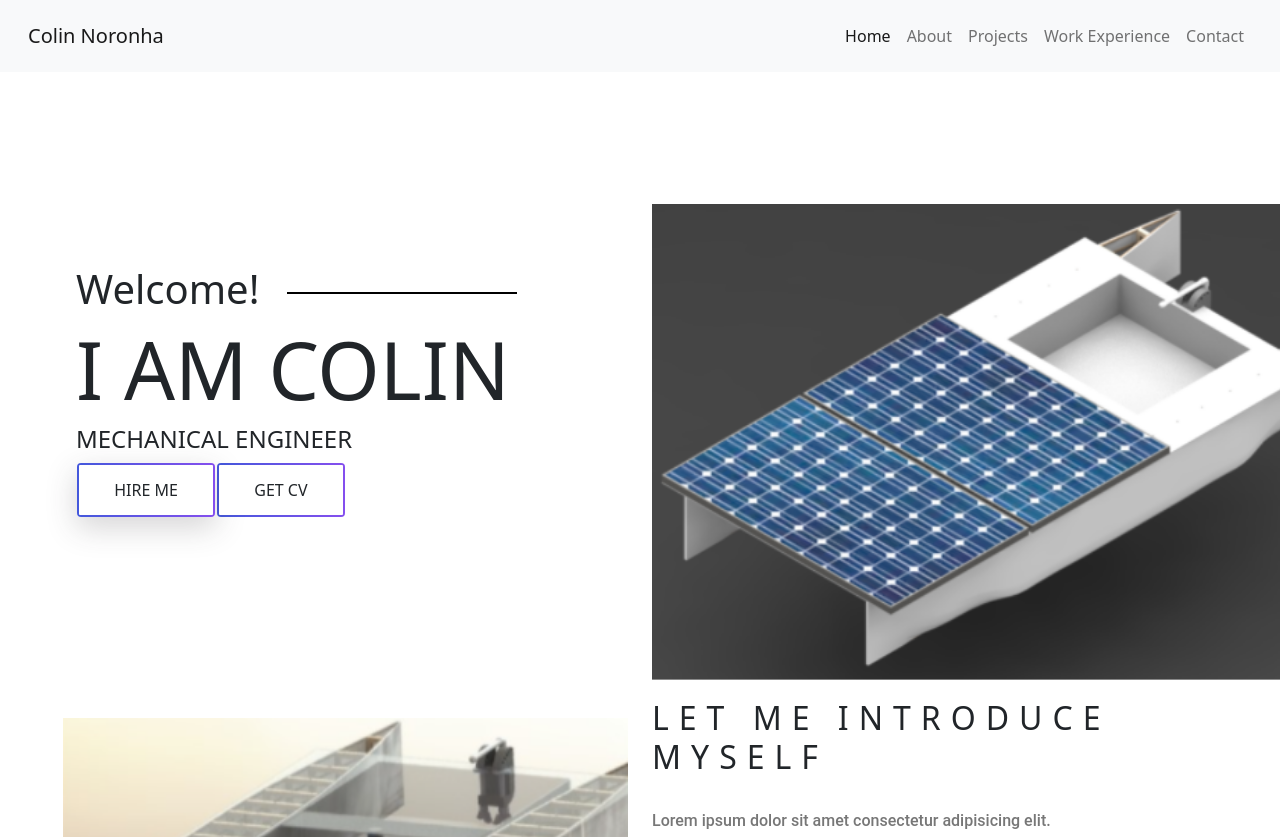
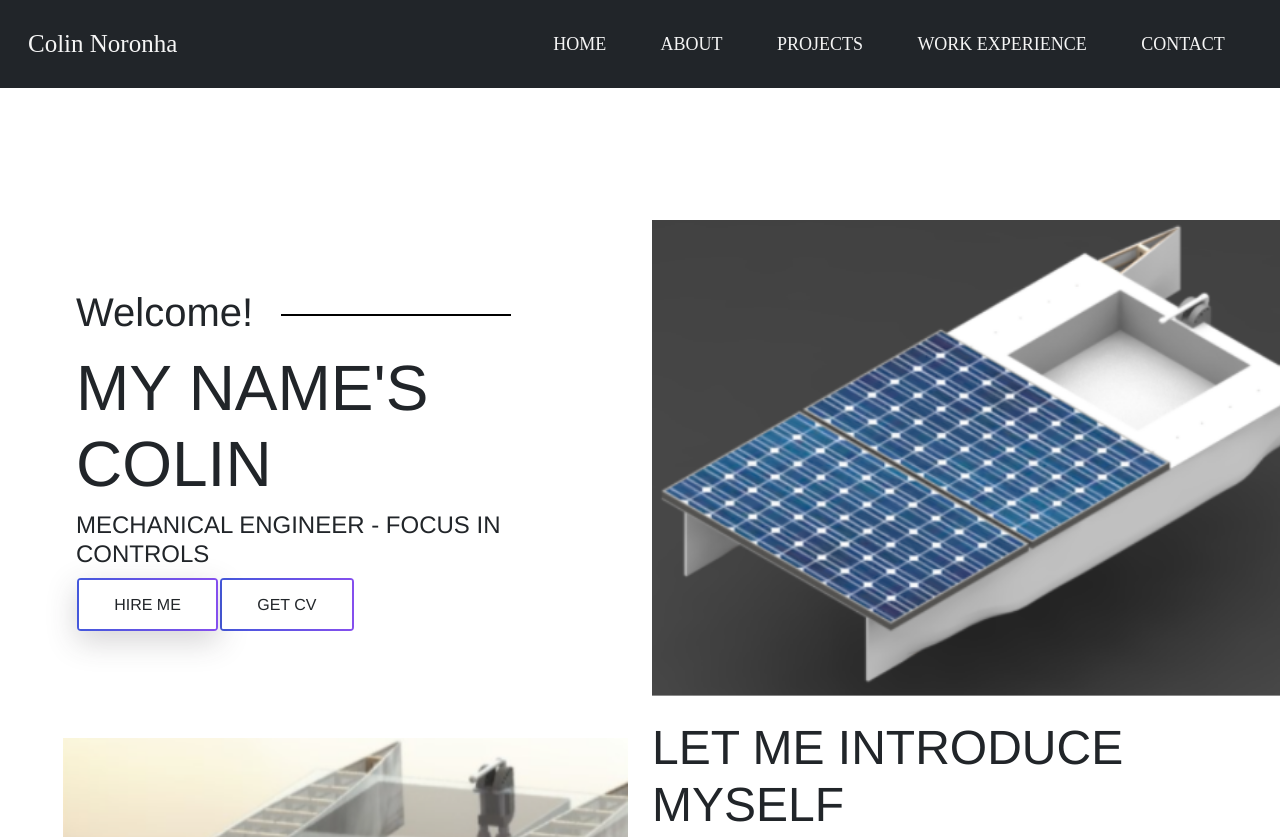
Before and after one commit to cnoronha/cnoronha.github.io, a plain HTML site: page index.html in a window 1280 px wide. Shown: the top 837 px of the page. Drawn offline with Linux system fonts and the light colour scheme.

Commit message:
Fixed fonts

```diff
--- a/css/partials/variables.css
+++ b/css/partials/variables.css
@@ -18,11 +18,12 @@ html, body{
     --text-color: #777777;
     --border-color: #201f1f17;
     --gradient-color: linear-gradient(90deg, #4458dc 0%, #854fee 100%);
+    --gradient-color-2: linear-gradient(90deg, #ff8a75 0%, #f88379 100%);
     --shadow-color:  0px 10px 30px rgba(118, 85, 225, 0.3);
     --box-shadow: 0px 10px 30px rgba(57, 56, 61, 0.205);
 
 
     /* font family variables. */
-    --roboto: 'Roboto', cursive;
+    --roboto: 'Roboto';
     --merriweather: 'Merriweather';
 }
--- a/css/responsive.css
+++ b/css/responsive.css
@@ -4,7 +4,8 @@
 /* if the viewport is equal to 340px or less than that */
 @media only screen and (max-width: 340px){
     .header_area .main-menu .navbar,
-    .header_area .main-menu .navbar .navbar-brand{
+    .header_area .main-menu .navbar .navbar-brand,
+    .site-main .about-area .about-image{
         padding: 2%;
         margin: 0%;
     }
--- a/css/style.css
+++ b/css/style.css
@@ -10,6 +10,11 @@
 @import url(./partials/_global.css);
 
 
+/* Universal Font*/
+*{
+    font-family: helvetica;
+}
+
 /* Start navigation */
 
 .header_area.main-menu.navbar.navbar-brand{
@@ -20,22 +25,27 @@
     padding: 1rem 20rem ;
 }
 
-.header_area .main-menu .navbar .navbar-nav.nav-item .nav-link{
-    font: normal 500 18px/2px var(--roboto);
+.header_area .main-menu .navbar .navbar-brand{
+    font: normal 500 25px/2px var(--merriweather);
+    color: whitesmoke;
+}
+
+.header_area .main-menu .navbar .navbar-nav .nav-item .nav-link{
+    font: normal 500 18px/2px var(--merriweather);
     text-transform: uppercase;
     padding: 1.7rem;
-    color: var(--title-color);
+    color: whitesmoke;
 }
 
 .header_area .main-menu .navbar-nav .active a{
-    background: var(--gradient-color);
+    background: var(--gradient-color-2);
     -webkit-background-clip: text;
     -webkit-text-fill-color: transparent;
     background-clip: text;
 }
 
 .header_area .main-menu .navbar-nav a:hover{
-    background: var(--gradient-color);
+    background: var(--gradient-color-2);
     -webkit-background-clip: text;
     -webkit-text-fill-color: transparent;
     background-clip: text;
@@ -46,7 +56,8 @@
 
 /*  Start Banner Area  */
 
-.site-main .site-banner .site-title h3{
+.site-main .site-banner .site-title h3.title-text{
+    font: var(--roboto);
     font-size: 2.5rem;
     padding-top: 35%;
     font-weight: 500;
@@ -63,7 +74,7 @@
 }
 
 .site-main .site-banner .site-title h1{
-    font-size: 5rem;
+    font-size: 4rem;
 }
 
 .site-main .site-banner .site-title h4{
@@ -92,13 +103,13 @@
     transform: translateY(35px);
 }
 
-.site-main .about-area .about-title h2{
-    display: block;
-
-    letter-spacing: 10px;
+.site-main .about-area .about-title h3{
+    font-size: 3rem;
 }
 
-.site-main.about-area.about-title.paragraph>p{
+.site-main .about-area .about-title .paragraph>p{
+    font-size: 1.2rem;
+    color: black;
     padding: 0.4rem 0;
 }
 
--- a/index.html
+++ b/index.html
@@ -15,10 +15,6 @@
     <!-- custom css file -->
     <link rel="stylesheet" href="./css/style.css">
 
-    <link rel="stylesheet" href="./css/fonts.css">
-    <link rel="stylesheet" href="./css/partials/variables.css">
-    <link rel="stylesheet" href="./css/partials/_global.css">
-
     <!-- Responsive css file-->
     <link rel="stylesheet" href="./css/responsive.css">
 
@@ -31,10 +27,11 @@
 
   <header class="header_area">
     <div class="main-menu">
-            <nav class="navbar navbar-expand-lg navbar-light bg-light">
+        <nav class="navbar navbar-expand-lg navbar-light bg-dark">
             <div class="container-fluid">
               <a class="navbar-brand" href="#">Colin Noronha</a>
-                  <button class="navbar-toggler" type="button" data-bs-toggle="collapse" data-bs-target="#navbarNavDropdown" aria-controls="navbarNavDropdown" aria-expanded="false" aria-label="Toggle navigation">
+              <button class="navbar-toggler" type="button" data-bs-toggle="collapse" data-bs-target="#navbarNavDropdown"
+              aria-controls="navbarNavDropdown" aria-expanded="false" aria-label="Toggle navigation">
                 <span class="navbar-toggler-icon"></span>
               </button>
               <div class="collapse navbar-collapse" id="navbarNavDropdown">
@@ -78,8 +75,8 @@
           <div class="row">
             <div class="col-lg-6 col-md-12 site-title">
               <h3 class="title-text">Welcome!</h3>
-              <h1 class="text-title text-uppercase">I am Colin</h1>
-              <h4 class="title-text text-uppercase">Mechanical Engineer</h4>
+              <h1 class="text-title text-uppercase">My Name's Colin</h1>
+              <h4 class="title-text text-uppercase">Mechanical Engineer - Focus in Controls</h4>
               <div class="site-buttons">
                 <div class="d-flex flex-row flex-wrap">
                   <button type="button" class="btn button primary-button mr-3 text-uppercase">hire me</button>
@@ -108,9 +105,9 @@
                     </div>
                 </div>
                 <div class="col-lg-6 col-md-12 about-title">
-                    <h2 class="text-uppercase pt-5 about-intro">
+                    <h3 class="text-uppercase pt-5 about-intro">
                         Let Me Introduce Myself
-                    </h2>
+                    </h3>
                     <div class="paragraph py-4 w-75">
                         <p class="para">
                             Lorem ipsum dolor sit amet consectetur adipisicing elit. Error rerum iure obcaecati vel
```
Lines whose indentation alone changed are shown as unchanged.
